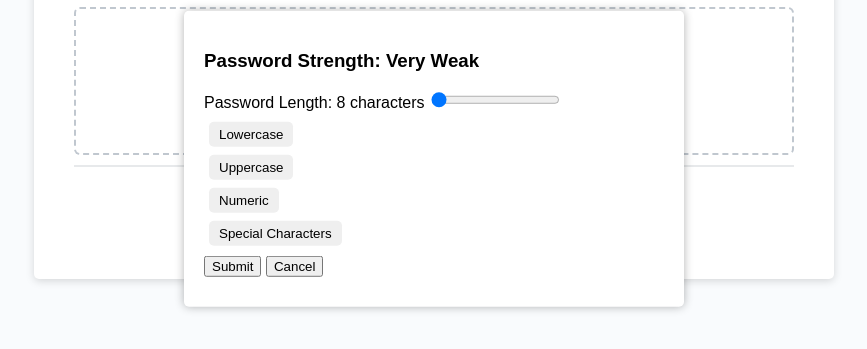
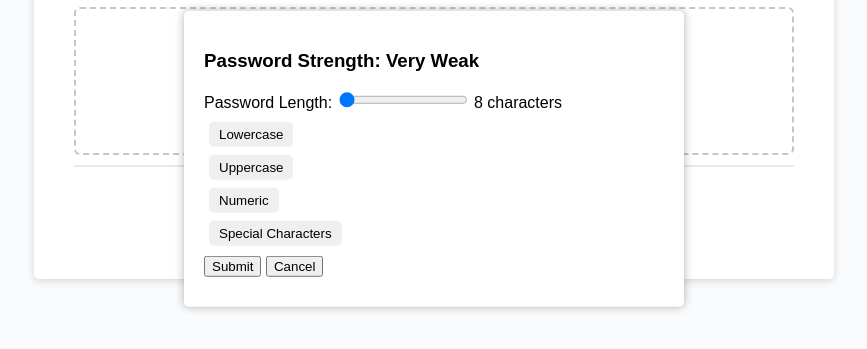
Before and after one commit to KobayashiKerfuffle/varnas-password-generator, a plain HTML site: page index.html in a window 1280 px wide. Both pictures are taken after a click on the button "Generate Password". Shown: the part 241-590 px from the top of the page, without its empty margins (206-1073 px from the left). Drawn offline with Linux system fonts and the light colour scheme.

Commit message:
Minor formatting improvement to length selector.

```diff
--- a/index.html
+++ b/index.html
@@ -34,8 +34,10 @@
     <div id="passwordDialog" class="hidden">
         <h3>Password Strength: <span id="strengthIndicator">Weak</span></h3>
         <div class="inputGroup">
-            <label for="passwordLengthSlider">Password Length: <span id="passwordLengthDisplay">8</span> characters</label>
-            <input type="range" min="8" max="128" value="8" id="passwordLengthSlider">
+            <label for="passwordLengthSlider">Password Length:
+              <input type="range" min="8" max="128" value="8" id="passwordLengthSlider">
+              <span id="passwordLengthDisplay">8</span> characters</label>
+
         </div>
         <div class="inputGroup">
             <button id="lowercaseButton" class="toggleButton" data-type="lowercase">Lowercase</button>
```
